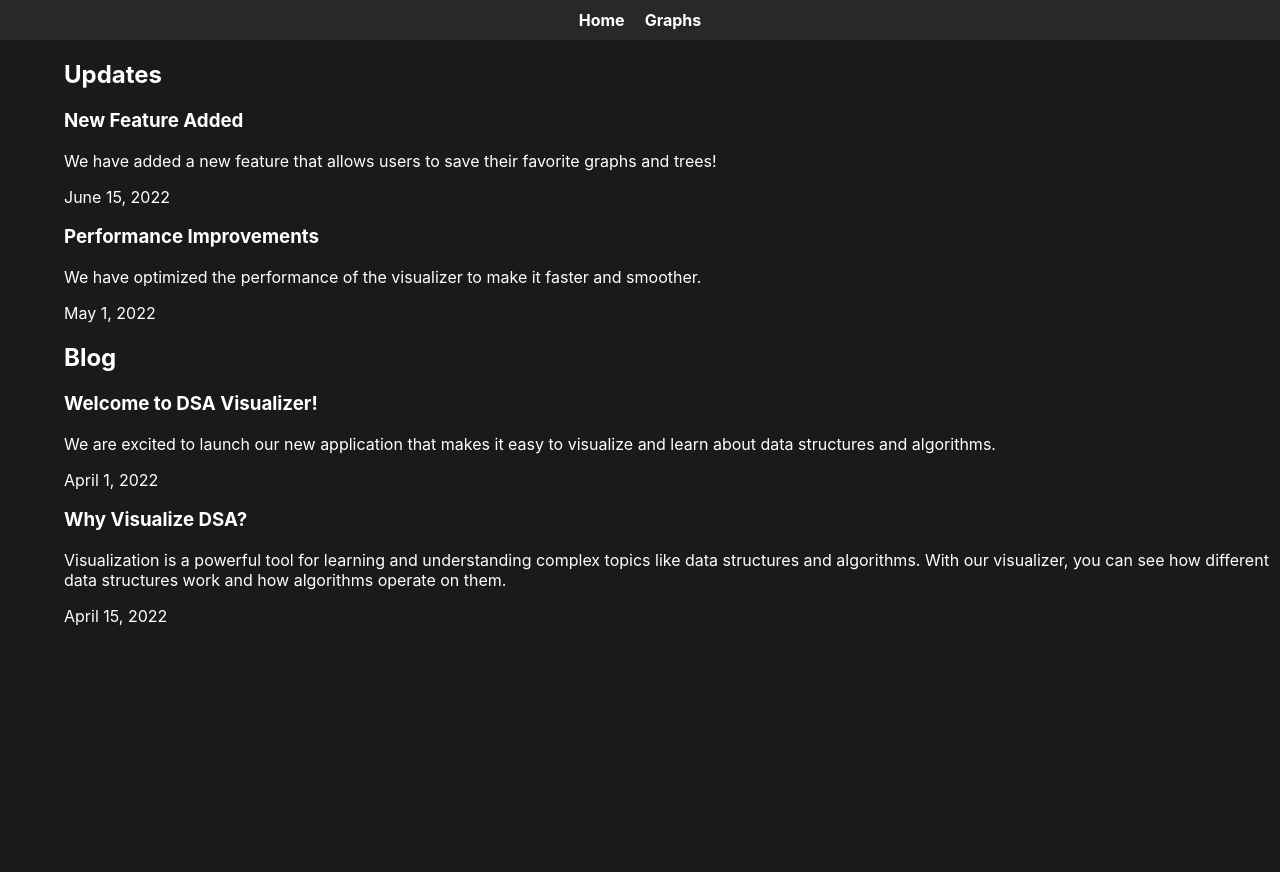
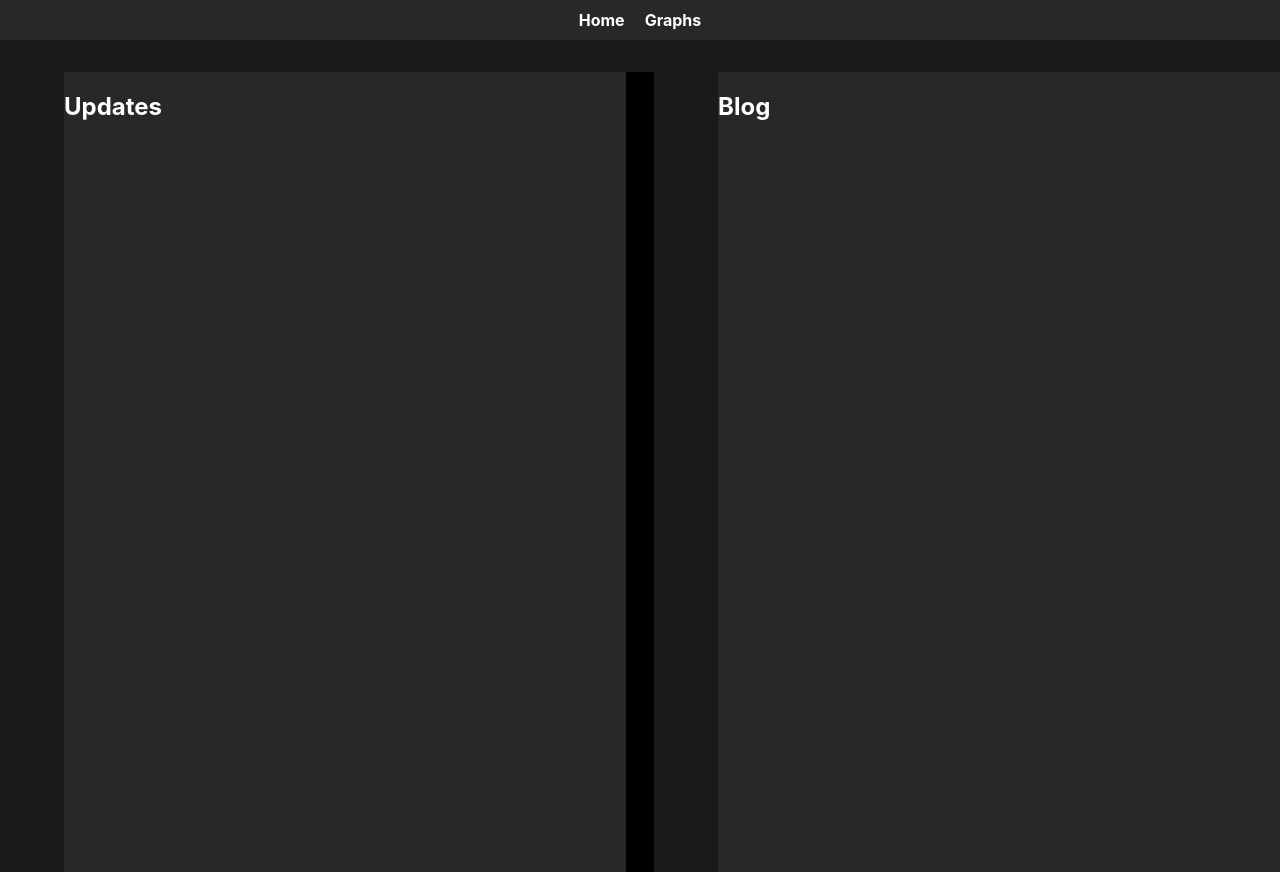
Before and after one commit to mfong4151/Pathfinding-Visualizer, a React (Create React App) app: page / in a window 1280 px wide. Before the commit the page ends 800 px from the top, so only its background shows below. Built offline with nearby package versions, Linux system fonts and the light colour scheme.

Commit message:
Added bare minimum timeline

```diff
--- a/package.json
+++ b/package.json
@@ -1,5 +1,5 @@
 {
-  "homepage": "http://maxfongdev.com/DSA-visualizer",
+  "homepage": "http://mfong4151.github.io/DSA-Visualizer",
   "name": "dsa-visualizer",
   "version": "0.1.0",
   "private": true,
--- a/src/components/Splash/index.tsx
+++ b/src/components/Splash/index.tsx
@@ -2,68 +2,40 @@ import React from 'react'
 import './splash.css'
 
 const Splash:React.FC = () => {
-    const updates = [
-      {
-        id: 1,
-        title: 'New Feature Added',
-        content: 'We have added a new feature that allows users to save their favorite graphs and trees!',
-        date: 'June 15, 2022'
-      },
-      {
-        id: 2,
-        title: 'Performance Improvements',
-        content: 'We have optimized the performance of the visualizer to make it faster and smoother.',
-        date: 'May 1, 2022'
-      }
-    ];
 
-    const blogMessages = [
-      {
-        id: 1,
-        title: 'Welcome to DSA Visualizer!',
-        content: 'We are excited to launch our new application that makes it easy to visualize and learn about data structures and algorithms.',
-        date: 'April 1, 2022'
-      },
-      {
-        id: 2,
-        title: 'Why Visualize DSA?',
-        content: 'Visualization is a powerful tool for learning and understanding complex topics like data structures and algorithms. With our visualizer, you can see how different data structures work and how algorithms operate on them.',
-        date: 'April 15, 2022'
-      }
-    ];
 
-    const renderUpdates = () => {
-      return updates.map(update => (
-        <div key={update.id} className="update">
-          <h3>{update.title}</h3>
-          <p>{update.content}</p>
-          <p>{update.date}</p>
-        </div>
-      ));
-    };
-
-    const renderBlogMessages = () => {
-      return blogMessages.map(blogMessage => (
-        <div key={blogMessage.id} className="blog-message">
-          <h3>{blogMessage.title}</h3>
-          <p>{blogMessage.content}</p>
-          <p>{blogMessage.date}</p>
-        </div>
-      ));
-    };
 
     return (
-      <div className="splash-page">
-        <div className="updates">
+      <div className="splash-page fdr">
+        <section id="updates" className="splash-section">
           <h2>Updates</h2>
-          {renderUpdates()}
-        </div>
-        <div className="blog-messages">
+          {RenderUpdates()}
+        </section>
+        <div id='separator'/>
+        <section id="blog-messages" className="splash-section">
           <h2>Blog</h2>
-          {renderBlogMessages()}
-        </div>
+          {RenderTimeline()}
+        </section>
       </div>
     );
   };
 
   export default Splash;
+
+
+
+const RenderUpdates = () => {
+  return (
+    <div>
+
+    </div>
+  )
+}
+
+const RenderTimeline = () => {
+  return (
+    <div>
+
+    </div>
+  )
+}
--- a/src/components/Splash/splash.css
+++ b/src/components/Splash/splash.css
@@ -1,4 +1,26 @@
 .splash-page{
-    margin-left:4rem;
+    margin-top:2rem;
     color:var(--color-white)
 }
+
+.splash-section{
+    margin-left:4rem;
+    width:50%;
+    height:100vh;
+    background-color: var(--color-charcol);
+}
+
+#separator{
+    background-color: black;
+    width:2rem;
+    height:100vh;
+}
+
+#updates{
+
+
+}
+
+#blog-messages{
+
+}
```
